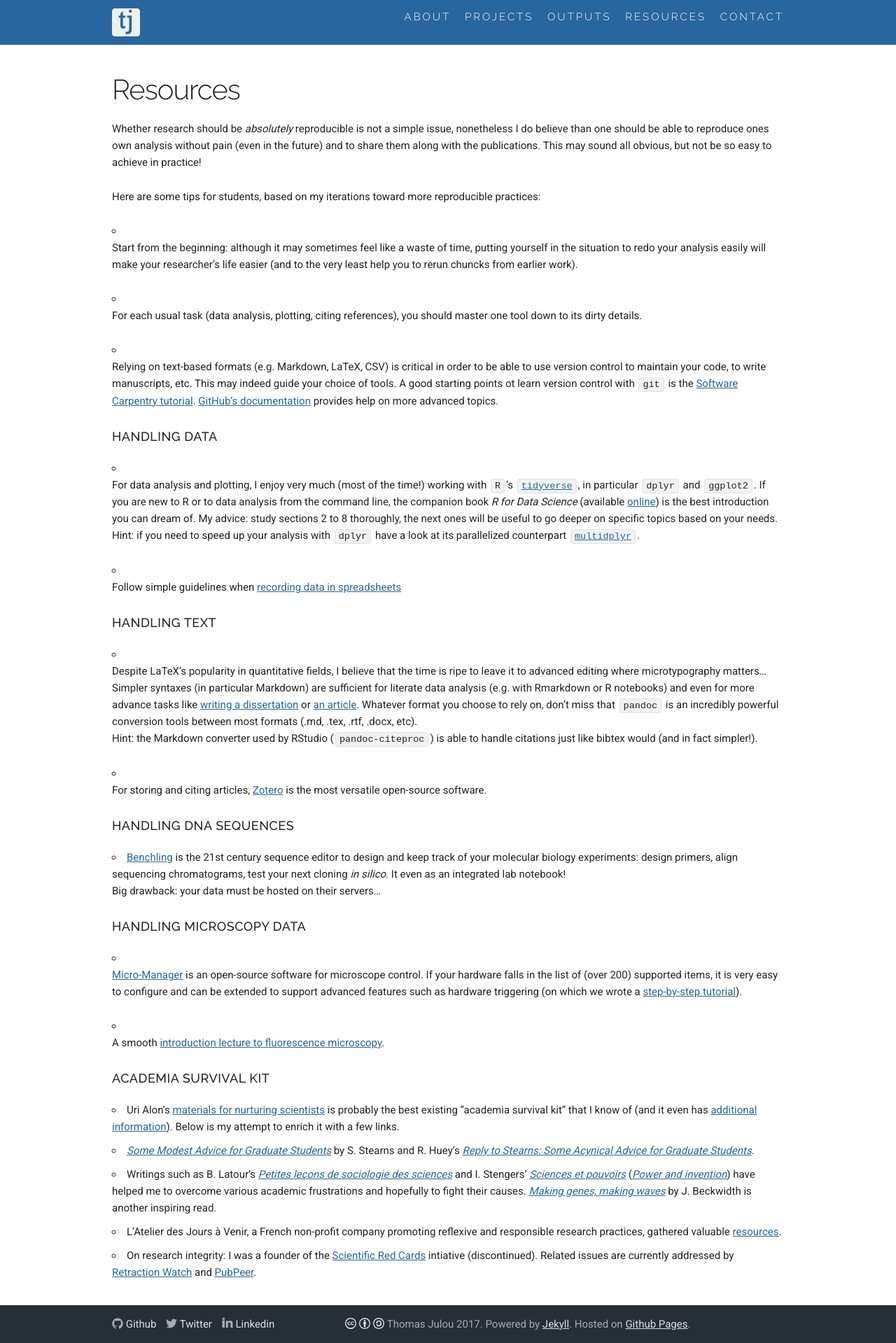
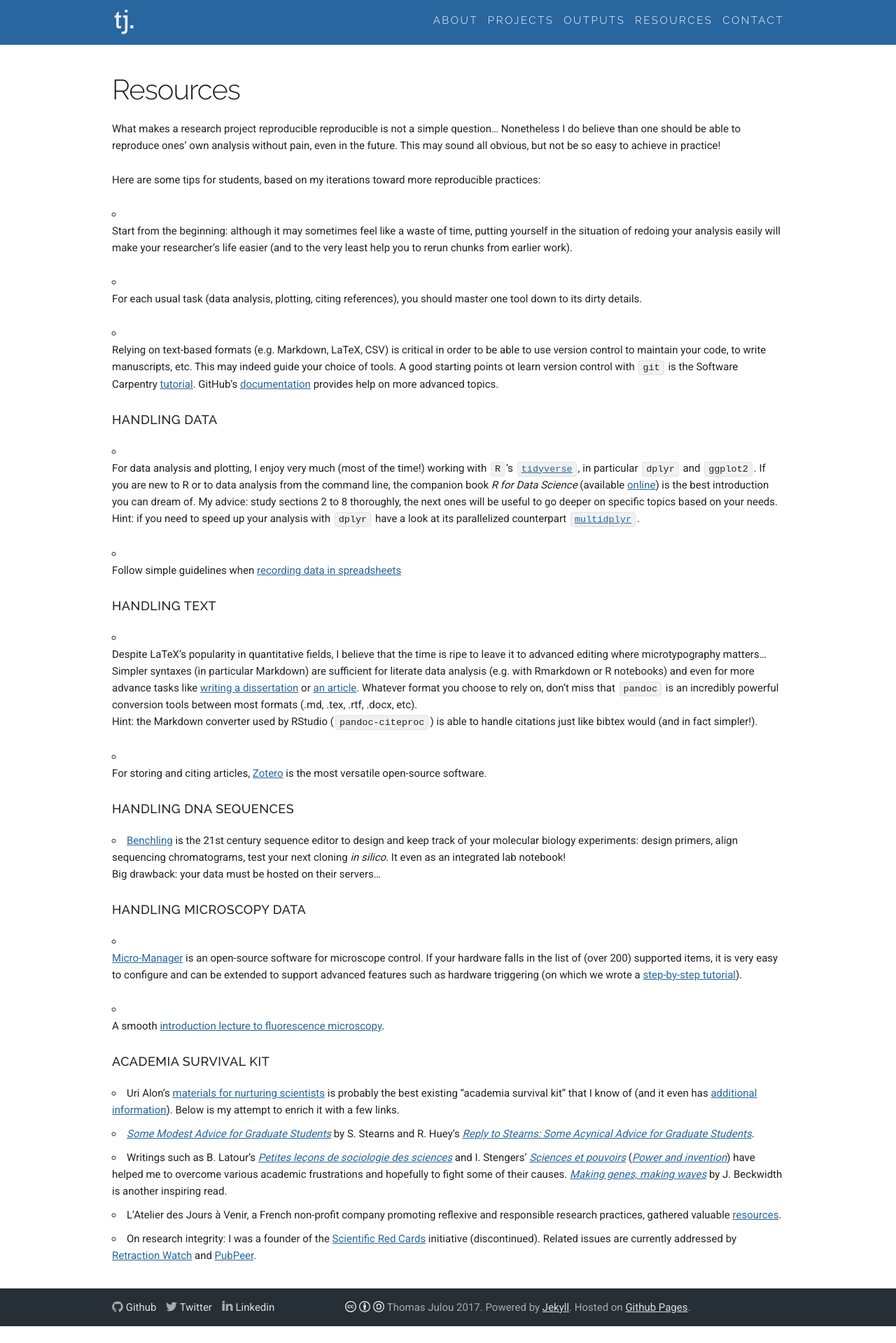
Before and after one commit to julou/julou.github.io, a Jekyll site: the page built from resources.md, in a window 1280 px wide. Shown: the whole page at 70% size. Built offline with Jekyll 4.4.1, drawn with Linux system fonts in a browser that asks for light colours; after the commit the page ends 1895 px from its top, so only the background shows below that.

Commit message:
navbar fix + misc

```diff
--- a/404.html
+++ b/404.html
@@ -1,11 +1,9 @@
 ---
-layout: default
+layout: page
 ---
 
 <style type="text/css" media="screen">
   .container {
-    margin: 10px auto;
-    max-width: 600px;
     text-align: center;
   }
   h1 {
--- a/assets/custom.scss
+++ b/assets/custom.scss
@@ -62,15 +62,15 @@ a:hover { color: $primary-color; }
 
   nav {
     padding-top: 10px;
-    text-transform: lowercase;
-    font-variant: small-caps;
-    font-size: 1.6rem;
+    text-transform: uppercase;
+    font-size: 1.2rem;
     line-height: 1;
-    font-weight: 200;
+    font-weight: 300;
     letter-spacing: .2rem;
 
-    a { color:#fff;
-        margin-left: .5em;
+    a { display: inline-block;
+        margin: 0 0 .5rem .5em;
+        color:#fff;
   }
     a:hover { color:#fff; }
   }
@@ -83,17 +83,18 @@ a:hover { color: $primary-color; }
 
     nav {
       float: right;
-      padding-top: 0;
+      padding-top: 1.5rem;
 
-      font-size: 2.0rem;
-      letter-spacing: .25rem;
+      font-size: 1.3rem;
+      letter-spacing: .2rem;
     }
   }
 }
 @media (min-width: 750px) {
   .site-header {
-    nav { font-size: 2.2rem;
-        letter-spacing: .3rem;
+    nav { padding-top: 1.2rem;
+        font-size: 1.5rem;
+        letter-spacing: .25rem;
 }
   }
 }
--- a/resources.md
+++ b/resources.md
@@ -4,17 +4,19 @@ title: Resources
 permalink: /resources/
 ---
 
-<!-- *toward an open lab / reproducible practices in research:*  -->
+{% comment %}
+*toward an open lab / reproducible practices in research:*
+{% endcomment %}
 
-Whether research should be *absolutely* reproducible is not a simple issue, nonetheless I do believe than one should be able to reproduce ones own analysis without pain (even in the future) and to share them along with the publications. This may sound all obvious, but not be so easy to achieve in practice!
+What makes a research project reproducible reproducible is not a simple question... Nonetheless I do believe than one should be able to reproduce ones' own analysis without pain, even in the future. This may sound all obvious, but not be so easy to achieve in practice!
 
 Here are some tips for students, based on my iterations toward more reproducible practices:
 
-- Start from the beginning: although it may sometimes feel like a waste of time, putting yourself in the situation to redo your analysis easily will make your researcher's life easier (and to the very least help you to rerun chuncks from earlier work).
+- Start from the beginning: although it may sometimes feel like a waste of time, putting yourself in the situation of redoing your analysis easily will make your researcher's life easier (and to the very least help you to rerun chunks from earlier work).
 
 - For each usual task (data analysis, plotting, citing references), you should master one tool down to its dirty details.
 
-- Relying on text-based formats (e.g. Markdown, LaTeX, CSV) is critical in order to be able to use version control to maintain your code, to write manuscripts, etc. This may indeed guide your choice of tools. A good starting points ot learn version control with `git` is the [Software Carpentry tutorial](https://swcarpentry.github.io/git-novice/). [GitHub's documentation](https://help.github.com) provides help on more advanced topics.
+- Relying on text-based formats (e.g. Markdown, LaTeX, CSV) is critical in order to be able to use version control to maintain your code, to write manuscripts, etc. This may indeed guide your choice of tools. A good starting points ot learn version control with `git` is the Software Carpentry [tutorial](https://swcarpentry.github.io/git-novice/). GitHub's [documentation](https://help.github.com) provides help on more advanced topics.
 
 
 ## handling data
@@ -55,8 +57,8 @@ Big drawback: your data must be hosted on their servers...
 
 - Uri Alon's [materials for nurturing scientists](http://www.weizmann.ac.il/mcb/UriAlon/materials-nurturing-scientists) is probably the best existing "academia survival kit" that I know of (and it even has [additional information](http://www.weizmann.ac.il/mcb/UriAlon/additional-information)). Below is my attempt to enrich it with a few links.
 - [*Some Modest Advice for Graduate Students*](http://onlinelibrary.wiley.com/doi/10.2307/20166580/full) by S. Stearns and R. Huey's [*Reply to Stearns: Some Acynical Advice for Graduate Students*](http://onlinelibrary.wiley.com/store/10.2307/20166581/asset/bes21987682150.pdf?v=1&t=jauajito&s=d0bcc7d5cc17ded6f0410b8e9fc808b64d4a7e51).
-- Writings such as B. Latour's [*Petites leçons de sociologie des sciences*](http://www.editionsladecouverte.fr/catalogue/index-Petites_le__ons_de_sociologie_des_sciences-9782707150127.html) and I. Stengers' [*Sciences et pouvoirs*](http://www.editionsladecouverte.fr/catalogue/index-Sciences_et_pouvoirs-9782707138576.html) ([*Power and invention*](https://www.upress.umn.edu/book-division/books/power-and-invention)) have helped me to overcome various academic frustrations and hopefully to fight their causes. [*Making genes, making waves*](http://www.hup.harvard.edu/catalog.php?isbn=9780674009288) by J. Beckwidth is another inspiring read.
+- Writings such as B. Latour's [*Petites leçons de sociologie des sciences*](http://www.editionsladecouverte.fr/catalogue/index-Petites_le__ons_de_sociologie_des_sciences-9782707150127.html) and I. Stengers' [*Sciences et pouvoirs*](http://www.editionsladecouverte.fr/catalogue/index-Sciences_et_pouvoirs-9782707138576.html) ([*Power and invention*](https://www.upress.umn.edu/book-division/books/power-and-invention)) have helped me to overcome various academic frustrations and hopefully to fight some of their causes. [*Making genes, making waves*](http://www.hup.harvard.edu/catalog.php?isbn=9780674009288) by J. Beckwidth is another inspiring read.
 - L'Atelier des Jours à Venir, a French non-profit company promoting reflexive and responsible research practices, gathered valuable [resources](http://www.joursavenir.org/Resources).
 <!-- - contribution NKI -->
-- On research integrity: I was a founder of the [Scientific Red Cards](https://scientificredcards.wordpress.com) intiative (discontinued). Related issues are currently addressed by [Retraction Watch](https://retractionwatch.com) and [PubPeer](https://pubpeer.com).
+- On research integrity: I was a founder of the [Scientific Red Cards](https://scientificredcards.wordpress.com) initiative (discontinued). Related issues are currently addressed by [Retraction Watch](https://retractionwatch.com) and [PubPeer](https://pubpeer.com).
   <!-- + blog post -->
```
Also changed, not shown: index.md (+6 -4 lines), projects.md (+0 -1 lines), _includes/icon_tj.svg.
